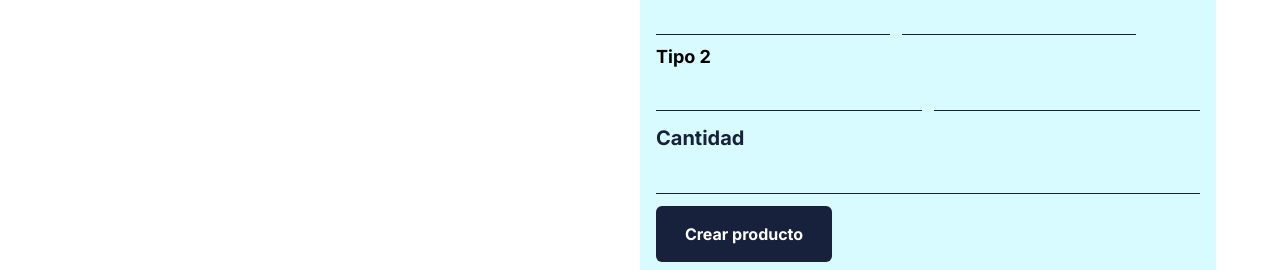
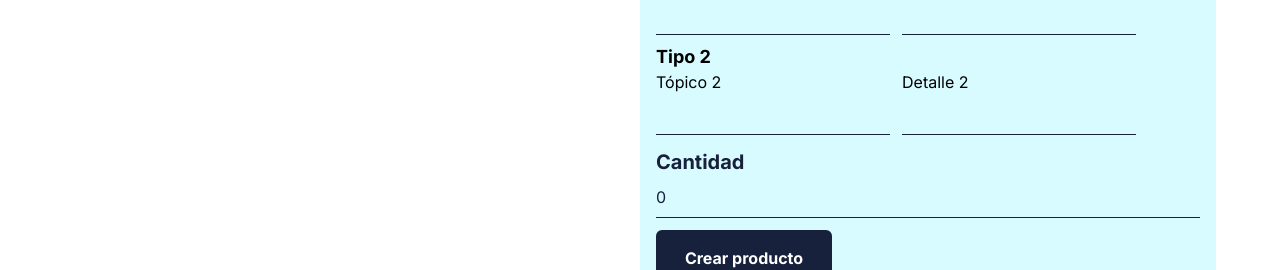
Before and after one commit to vicdeveloperr/c12-28-t-node-react, a React (Vite) app in the folder client/: page /productform in a window 1280 px wide. Shown: the part 650-920 px from the top of the page. Built offline with nearby package versions, Linux system fonts and the light colour scheme; no server answers.

Commit message:
Submit a new product finished

```diff
--- a/client/src/views/EditProduct.tsx
+++ b/client/src/views/EditProduct.tsx
@@ -27,7 +27,7 @@ function Detail() {
   });
   const categories = useCategoriesStore(state => state.categories);
 
-  const setDefault = () =>
+  const setDefault = () => {
     setProduct({
       name: "",
       description: "",
@@ -40,26 +40,27 @@ function Detail() {
       detail_1: "",
       photos: [{ name: "" }],
     });
+    setIsSelected(false);
+  };
 
   const handleUploadImage = file => {
     const formData = new FormData();
     formData.append("file", file);
     formData.append(
       "cloud_name",
-      import.meta.env.REACT_APP_CLOUDINARY_CLOUD_NAME
+      import.meta.env.VITE_REACT_APP_CLOUDINARY_CLOUD_NAME
     );
     formData.append(
       "upload_preset",
-      import.meta.env.REACT_APP_CLOUDINARY_PRESET_NAME
+      import.meta.env.VITE_REACT_APP_CLOUDINARY_PRESET_NAME
     );
 
-    fetch(import.meta.env.REACT_APP_CLOUDINARY_API_BASE_URL, {
+    fetch(import.meta.env.VITE_REACT_APP_CLOUDINARY_API_BASE_URL, {
       method: "POST",
       body: formData,
     })
       .then(res => res.json())
       .then(data => {
-        console.log("Funcionó: ", data);
         if (data.secure_url !== "") {
           const uploadedFileUrl = data.secure_url;
           setProduct({
@@ -70,6 +71,8 @@ function Detail() {
               },
             ],
           });
+          alert("Imagen cargada");
+          setIsSelected(false);
         } else {
           console.error("Public img not available");
         }
@@ -80,11 +83,14 @@ function Detail() {
   const handleOnSubmit = e => {
     e.preventDefault();
 
-    const [{ idCategory }] = categories.find(
+    const productCategory = categories.find(
       c => product.category.name === c.name
     );
-    const userSession = localStorage.getItem("userSession");
-    const userProduct = { ...product, userSession, idCategory };
+    const idCategoryProduct = productCategory?.idCategory;
+    const userSession = localStorage.getItem("user-storage");
+    const userParsed = JSON.parse(userSession);
+    const idUserProduct = userParsed.state.user.idUser;
+    const userProduct = { ...product, idUserProduct, idCategoryProduct };
     console.log(userProduct);
     try {
       fetch(`${SERVER_URL}/products`, {
@@ -163,7 +169,6 @@ function Detail() {
           <form
             className="w-1/2 p-4 bg-light-blue-color rounded-lg"
             onSubmit={handleOnSubmit}
-            method="POST"
           >
             <label htmlFor="product-name">
               <h2 className="text-h4 text-secondary-color font-extrabold">
@@ -242,18 +247,68 @@ function Detail() {
               <div className="flex gap-3">
                 <label>
                   <h3>Tópico 1</h3>
-                  <Input color="secondary-color" inputId="" inputName="" />
+                  <Input
+                    color="secondary-color"
+                    inputId="product-topic-1"
+                    inputName="product-topic-1"
+                    value={product.topic_1}
+                    handler={e =>
+                      setProduct({
+                        ...product,
+                        topic_1: e.target.value,
+                      })
+                    }
+                  />
                 </label>
                 <label>
                   <h3>Detalle 1</h3>
-                  <Input color="secondary-color" inputId="" inputName="" />
+                  <Input
+                    color="secondary-color"
+                    inputId="product-detail-1"
+                    inputName="product-detail-1"
+                    value={product.detail_1}
+                    handler={e =>
+                      setProduct({
+                        ...product,
+                        detail_1: e.target.value,
+                      })
+                    }
+                  />
                 </label>
               </div>
 
               <h4 className="text-h5 font-extrabold mt-2">Tipo 2</h4>
               <div className="flex gap-3">
-                <Input color="secondary-color" inputId="" inputName="" />
-                <Input color="secondary-color" inputId="" inputName="" />
+                <label>
+                  <h3>Tópico 2</h3>
+                  <Input
+                    color="secondary-color"
+                    inputId="product-topic-2"
+                    inputName="product-topic-2"
+                    value={product.topic_2}
+                    handler={e =>
+                      setProduct({
+                        ...product,
+                        topic_2: e.target.value,
+                      })
+                    }
+                  />
+                </label>
+                <label>
+                  <h3>Detalle 2</h3>
+                  <Input
+                    color="secondary-color"
+                    inputId="product-detail-2"
+                    inputName="product-detail-2"
+                    value={product.detail_2}
+                    handler={e =>
+                      setProduct({
+                        ...product,
+                        detail_2: e.target.value,
+                      })
+                    }
+                  />
+                </label>
               </div>
             </label>
             <label htmlFor="product-stock">
@@ -264,6 +319,13 @@ function Detail() {
                 color="secondary-color"
                 inputId="product-stock"
                 inputName="product-stock"
+                value={product.stock}
+                handler={e =>
+                  setProduct({
+                    ...product,
+                    stock: e.target.value,
+                  })
+                }
               />
             </label>
             <button
```
